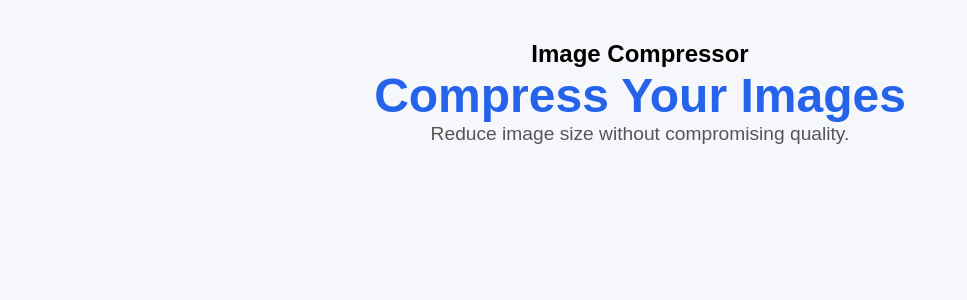
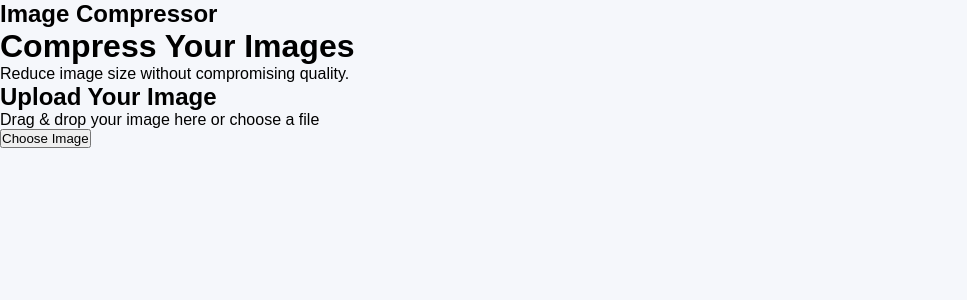
Before and after one commit to apekshacrao/image-compressor, a React (Vite) app: page / in a window 1280 px wide. Shown: the top 300 px of the page, without its empty margins (0-967 px from the left). Built offline with nearby package versions, Linux system fonts and the light colour scheme.

Commit message:
Implement image file upload handling

```diff
--- a/package.json
+++ b/package.json
@@ -11,7 +11,8 @@
   },
   "dependencies": {
     "react": "^19.2.8",
-    "react-dom": "^19.2.8"
+    "react-dom": "^19.2.8",
+    "react-dropzone": "^20.1.0"
   },
   "devDependencies": {
     "@eslint/js": "^10.0.1",
--- a/src/App.css
+++ b/src/App.css
@@ -1,14 +1,10 @@
-.app {
-  text-align: center;
-  padding: 40px;
+.navbar {
+  padding: 20px 40px;
+  background: white;
+  box-shadow: 0 2px 10px rgba(0, 0, 0, 0.08);
 }
 
-h1 {
-  color: #2563eb;
-  font-size: 3rem;
+.logo {
+  color: #4f46e5;
+  font-size: 1.4rem;
 }
-
-p {
-  color: #555;
-  font-size: 1.2rem;
-}
--- /dev/null
+++ b/src/components/UploadArea.jsx
@@ -0,0 +1,36 @@
+import { useState } from "react";
+import { useDropzone } from "react-dropzone";
+
+function UploadArea() {
+  const [selectedFile, setSelectedFile] = useState(null);
+
+  const onDrop = (acceptedFiles) => {
+    setSelectedFile(acceptedFiles[0]);
+  };
+
+ const { getRootProps, getInputProps } = useDropzone({
+  onDrop,
+  accept: {
+    "image/jpeg": [".jpg", ".jpeg"],
+    "image/png": [".png"],
+    "image/webp": [".webp"],
+  },
+});
+
+  return (
+    <section className="upload-area" {...getRootProps()}>
+      <input {...getInputProps()} />
+
+      <h2>Upload Your Image</h2>
+      <p>Drag & drop your image here or choose a file</p>
+
+      <button type="button">Choose Image</button>
+
+      {selectedFile && (
+        <p>Selected file: {selectedFile.name}</p>
+      )}
+    </section>
+  );
+}
+
+export default UploadArea;
--- a/src/pages/Home.jsx
+++ b/src/pages/Home.jsx
@@ -1,8 +1,12 @@
+import UploadArea from "../components/UploadArea";
+
 function Home() {
   return (
     <main>
       <h1>Compress Your Images</h1>
       <p>Reduce image size without compromising quality.</p>
+
+      <UploadArea />
     </main>
   );
 }
```
Also changed, not shown: 1 other file (tests, documents, lock files or other folders).
